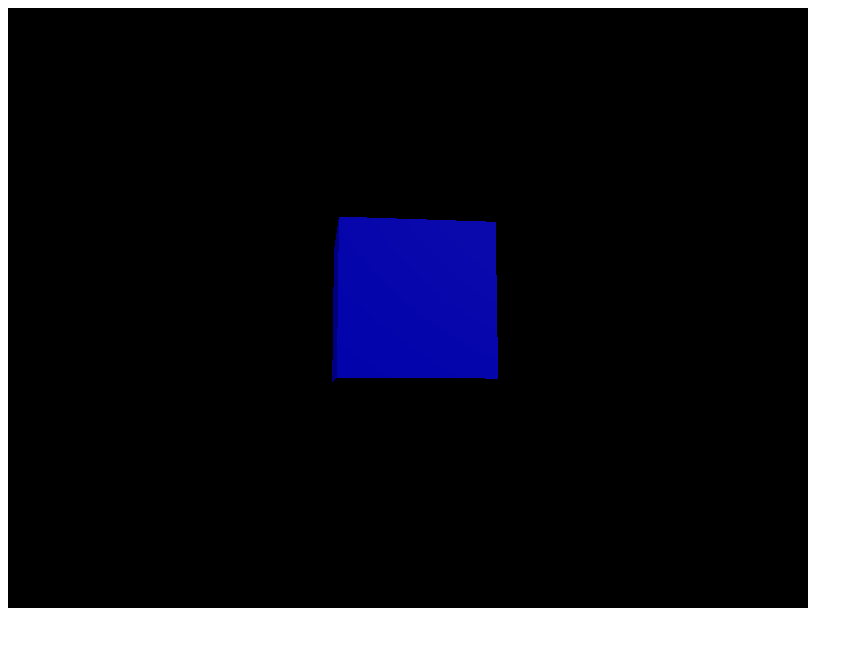
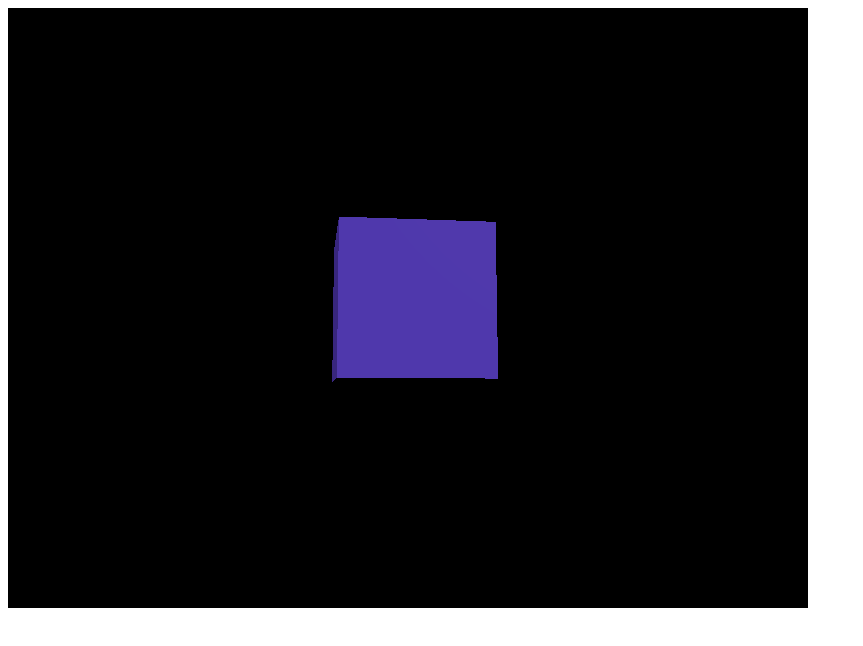
Before and after one commit to kakeruoohira/2023CG, a plain HTML site: page index.html in a window 1280 px wide. Shown: the whole page, without its empty margins (0-863 px from the left). Drawn offline with nearby package versions, Linux system fonts and the light colour scheme.

Commit message:
Update index.html

```diff
--- a/index.html
+++ b/index.html
@@ -30,7 +30,7 @@
 
     // 箱を作成
     var geometry = new THREE.BoxGeometry(1, 1, 1);
-    var material = new THREE.MeshPhongMaterial({ color: 0xff });
+    var material = new THREE.MeshPhongMaterial({ color: 0x7856ff });
     var box = new THREE.Mesh(geometry, material);
     box.position.z = -5;
     scene.add(box);
```
